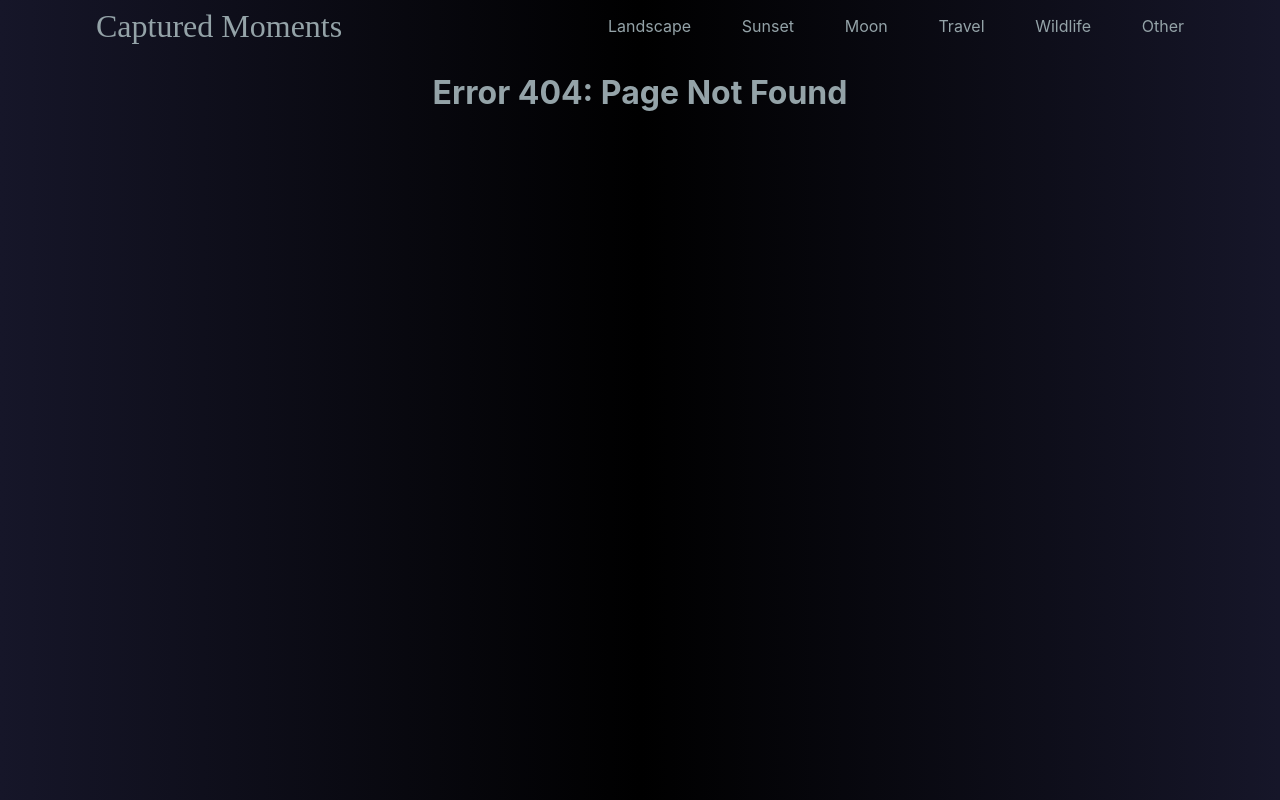
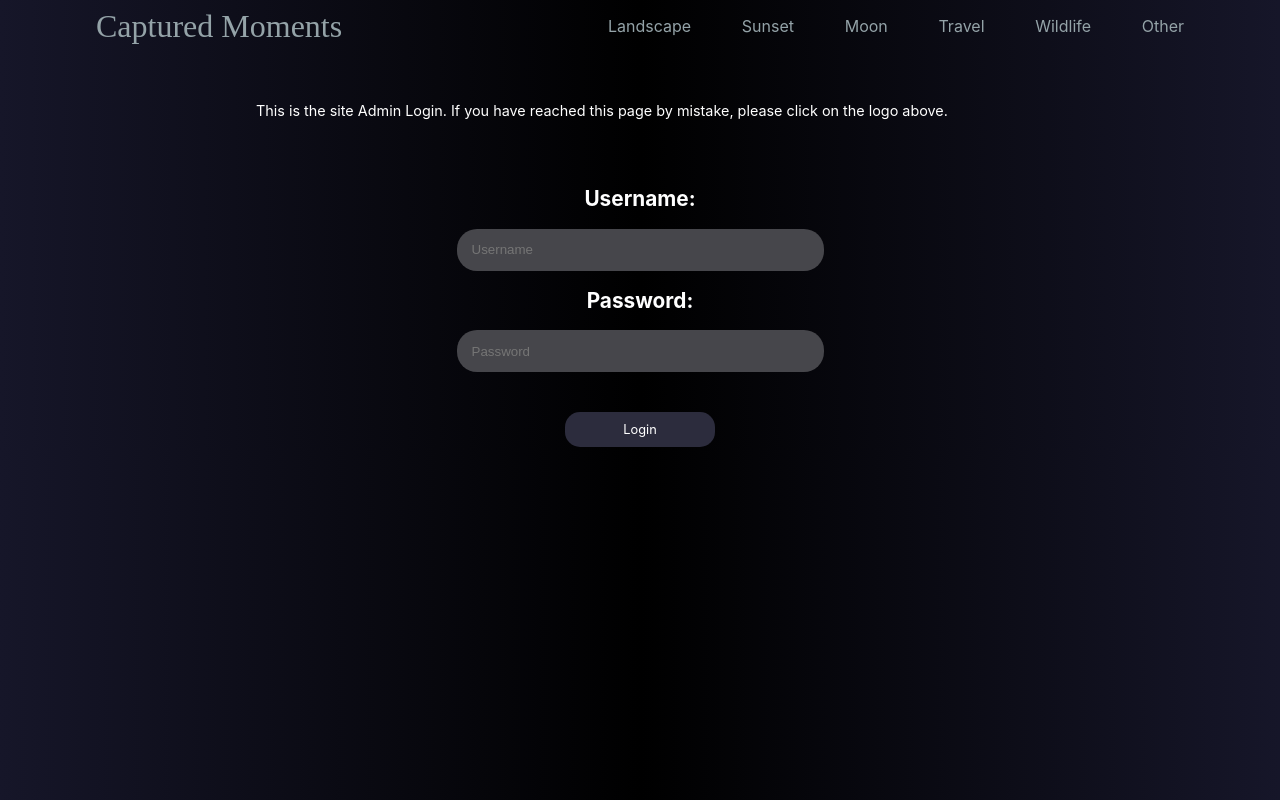
Before and after one commit to mitchlopez/Personal-Project-Captured-Moments, a React (Create React App) app: page /#/auth in a window 1280 px wide. Before the commit this address had no page. Built offline with nearby package versions, Linux system fonts and the light colour scheme; what bad-words, redux-promise-middleware would draw is missing.

Commit message:
end of day commit

```diff
--- a/src/App.css
+++ b/src/App.css
@@ -125,7 +125,7 @@ a:active {
 }
 
 .loading {
-  color: #94a3a8;
+  color: rgba(255, 255, 255, 0.86);
   font-size: 4vw;
 }
 
@@ -277,6 +277,38 @@ div:hover {
   margin-bottom: 20px;
 }
 
+h4.single-image-text {
+  margin-left: 0;
+}
+
+h3.single-image-text {
+  margin-left: 0;
+}
+
+.admin-nav {
+  display: flex;
+  flex-direction: row;
+  width: 75vw;
+  height: 120px;
+  flex-wrap: wrap;
+  justify-content: space-around;
+  margin-top: 20px;
+  margin-bottom: 20px;
+}
+
+.admin-tab {
+  border-bottom: 2px white solid;
+  color: white;
+  font-size: 0.9em;
+  margin: 5px;
+  padding: 0;
+  height: 20px;
+}
+
+.admin-option-text {
+  color: white;
+}
+
 @media (max-width: 730px) {
   .right-nav {
     display: none;
@@ -344,6 +376,26 @@ div:hover {
   .logo {
     font-size: 1.3em;
   }
+  h4.single-image-text {
+    margin-left: 3vw;
+  }
+
+  h3.single-image-text {
+    margin-left: 3vw;
+  }
+  .admin-nav {
+    flex-direction: column;
+    height: 180px;
+    align-content: center;
+  }
+  .admin-tab {
+    border: 1px solid white;
+    background-color: #505070;
+    border-radius: 15px;
+    width: 95vw;
+    font-size: 1.1em;
+    height: 24px;
+  }
 }
 
 @media (min-width: 730px) {
@@ -358,6 +410,10 @@ div:hover {
 @media (min-width: 1140px) {
   .loading-animation {
     width: 70vw;
+    margin-bottom: -32vw;
+  }
+  .loading {
+    font-size: 3vw;
   }
 }
 
@@ -485,10 +541,36 @@ div:hover {
   max-width: 20.6vw;
 }
 
-h4.single-image-text {
-  margin-left: 3vw;
+.login-container {
+  display: flex;
+  flex-direction: column;
+  align-items: center;
+}
+.login-text {
+  color: white;
+  font-size: 1.3em;
 }
 
-h3.single-image-text {
-  margin-left: 3vw;
+.login-button {
+  margin-top: 40px;
+  width: 150px;
+  height: 35px;
+  font-size: 0.8em;
 }
+
+.login-input {
+  height: 40px;
+  padding-left: 15px;
+  border-radius: 20px;
+  width: 350px;
+}
+
+.warning {
+  display: flex;
+  font-size: 0.9em;
+  margin-top: 50px;
+  margin-bottom: 50px;
+  margin-left: 0px;
+  margin-right: 0px;
+  width: 60vw;
+}
--- /dev/null
+++ b/src/components/Admin/AdminConsole.js
@@ -0,0 +1,63 @@
+import React from "react";
+import AddPictures from "./AdminConsole/AddPictures";
+import AlbumCovers from "./AdminConsole/AlbumCovers";
+import FeaturedPhotos from "./AdminConsole/FeaturedPhotos";
+import RemovePictures from "./AdminConsole/RemovePictures";
+
+class AdminConsole extends React.Component {
+  constructor() {
+    super();
+    this.state = {
+      content: "add"
+    };
+  }
+
+  renderContent() {
+    if (this.state.content === "add") {
+      return <AddPictures />;
+    } else if (this.state.content === "delete") {
+      return <RemovePictures />;
+    } else if (this.state.content === "album") {
+      return <AlbumCovers />;
+    } else {
+      return <FeaturedPhotos />;
+    }
+  }
+
+  render() {
+    return (
+      <div>
+        <nav className="admin-nav">
+          <ul
+            className="admin-tab"
+            onClick={() => this.setState({ content: "featured" })}
+          >
+            Featured Photos
+          </ul>
+          <ul
+            className="admin-tab"
+            onClick={() => this.setState({ content: "add" })}
+          >
+            Add Pictures
+          </ul>
+          <ul
+            className="admin-tab"
+            onClick={() => this.setState({ content: "delete" })}
+          >
+            Remove Pictures
+          </ul>
+          <ul
+            className="admin-tab"
+            onClick={() => this.setState({ content: "album" })}
+          >
+            Album Covers
+          </ul>
+        </nav>
+        {this.renderContent()}
+        <div className="admin-container" />
+      </div>
+    );
+  }
+}
+
+export default AdminConsole;
--- /dev/null
+++ b/src/components/Admin/AdminConsole/AddPictures.js
@@ -0,0 +1,13 @@
+import React from "react";
+
+class AddPictures extends React.Component {
+  constructor() {
+    super();
+    this.state = {};
+  }
+  render() {
+    return <div className='admin-option-text'>AddPictures</div>;
+  }
+}
+
+export default AddPictures;
--- /dev/null
+++ b/src/components/Admin/AdminConsole/AlbumCovers.js
@@ -0,0 +1,13 @@
+import React from "react";
+
+class AlbumCovers extends React.Component {
+  constructor() {
+    super();
+    this.state = {};
+  }
+  render() {
+    return <div className="admin-option-text">AlbumCovers</div>;
+  }
+}
+
+export default AlbumCovers;
--- /dev/null
+++ b/src/components/Admin/AdminConsole/FeaturedPhotos.js
@@ -0,0 +1,13 @@
+import React from "react";
+
+class FeaturedPhotos extends React.Component {
+  constructor() {
+    super();
+    this.state = {};
+  }
+  render() {
+    return <div className="admin-option-text">FeaturedPhotos</div>;
+  }
+}
+
+export default FeaturedPhotos;
--- /dev/null
+++ b/src/components/Admin/AdminConsole/RemovePictures.js
@@ -0,0 +1,13 @@
+import React from "react";
+
+class RemovePicture extends React.Component {
+  constructor() {
+    super();
+    this.state = {};
+  }
+  render() {
+    return <div className="admin-option-text">RemovePicture</div>;
+  }
+}
+
+export default RemovePicture;
--- /dev/null
+++ b/src/components/Admin/AdminLogin.js
@@ -0,0 +1,67 @@
+import React from "react";
+import axios from "axios";
+
+class AdminLogin extends React.Component {
+  constructor() {
+    super();
+    this.state = {
+      username: "",
+      password: ""
+    };
+  }
+
+  handleUsername = e => {
+    this.setState({ username: e.target.value });
+  };
+
+  handlePassword = e => {
+    this.setState({ password: e.target.value });
+  };
+
+  handleSubmit = () => {
+    const body = {
+      username: this.state.username,
+      password: this.state.password
+    };
+
+    axios
+      .post("/auth", body)
+      .then()
+      .catch(e => console.log(e));
+  };
+
+  render() {
+    return (
+      <div className="login-container">
+        <p className="login-text warning">
+          This is the site Admin Login. If you have reached this page by
+          mistake, please click on the logo above.
+        </p>
+        <div className="username">
+          <h2 className="login-text">Username:</h2>
+          <input
+            className="login-input"
+            placeholder="Username"
+            onChange={this.handleUsername}
+            value={this.state.username}
+          />
+        </div>
+        <div className="password">
+          <h2 className="login-text">Password:</h2>
+          <input
+            className="login-input"
+            type="password"
+            placeholder="Password"
+            onChange={this.handlePassword}
+            value={this.state.password}
+          />
+        </div>
+        <button onClick={this.handleSubmit} className="login-button">
+          Login
+        </button>
+      </div>
+    );
+  }
+}
+
+export default AdminLogin;
--- a/src/components/Pictures/Landscape.js
+++ b/src/components/Pictures/Landscape.js
@@ -8,7 +8,7 @@ class Landscape extends React.Component {
     this.state = {
       pictures: [],
       items: 0,
-      photo_id: 0
+      photo_id: 2
     };
   }
 
--- a/src/components/SinglePicture/SinglePicture.js
+++ b/src/components/SinglePicture/SinglePicture.js
@@ -97,9 +97,17 @@ class SinglePicture extends React.Component {
   };
 
   render() {
-    // console.log(this.state.comments);
-    if (this.state.url === undefined) {
-      return <div>Loading...</div>;
+    if (this.state.url === "") {
+      return (
+        <div>
+          <img
+            src="https://miro.medium.com/max/1400/1*e_Loq49BI4WmN7o9ItTADg.gif"
+            alt="loading"
+            className="loading-animation"
+          />
+          <h1 className="loading">Getting Picture</h1>
+        </div>
+      );
     }
 
     return (
@@ -116,7 +124,7 @@ class SinglePicture extends React.Component {
                 className="edit-description-button"
                 onClick={this.toggleDecriptionEdit}
               >
-                Edit Description
+                Edit
               </button>
             </div>
             <div className={this.state.showDescription}>
@@ -154,7 +162,7 @@ class SinglePicture extends React.Component {
                   }}
                   className="admin-delete-button"
                 >
-                  Delete Comment
+                  Delete
                 </button>
               </div>
             );
--- a/src/routes.js
+++ b/src/routes.js
@@ -8,6 +8,8 @@ import Wildlife from "./components/Pictures/Wildlife";
 import Sunset from "./components/Pictures/Sunset";
 import Travel from "./components/Pictures/Travel";
 import SinglePicture from "./components/SinglePicture/SinglePicture";
+import AdminLogin from "./components/Admin/AdminLogin";
+import AdminConsole from "./components/Admin/AdminConsole";
 
 export default (
   <Switch>
@@ -19,6 +21,8 @@ export default (
     <Route exact path="/album/travel" component={Travel} />
     <Route exact path="/album/sunset" component={Sunset} />
     <Route path="/photo/:id" component={SinglePicture} />
+    <Route path="/auth" component={AdminLogin} />
+    <Route path="/admin" component={AdminConsole} />
 
     {/* keep at bottom incase of inpropper path  */}
     <Route
```
